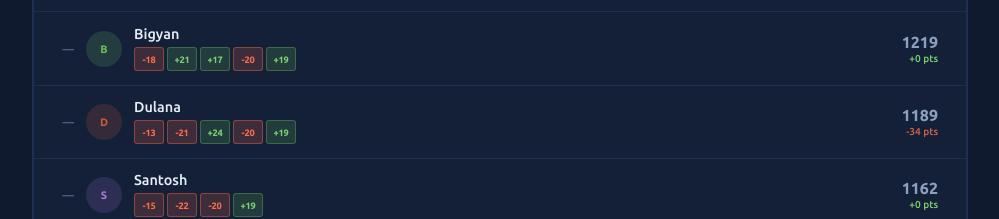
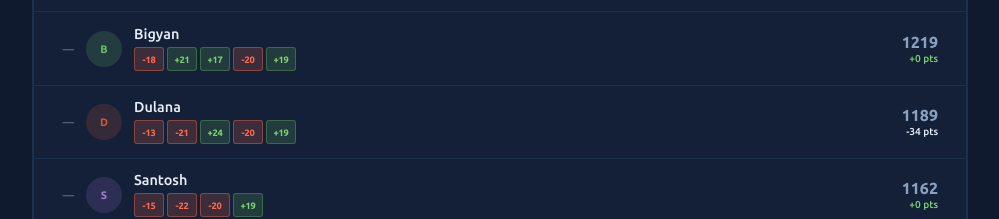
Before and after one commit to dmitridrozdov/kenthurst-flibustiers, a Next.js app: page / in a window 1280 px wide. Shown: the part 1370-1589 px from the top of the page, without its empty margins (140-1139 px from the left). Built offline with nearby package versions, Linux system fonts and the light colour scheme.

Commit message:
Update globals.css

```diff
--- a/src/app/globals.css
+++ b/src/app/globals.css
@@ -12,7 +12,7 @@
   --text3: #506880;
   --border: #1e3050;
   --border2: #264060;
-  --red: #d4614a;
+  --red: #ff6b4anpx convex dev;
 }
 
 * {
```
